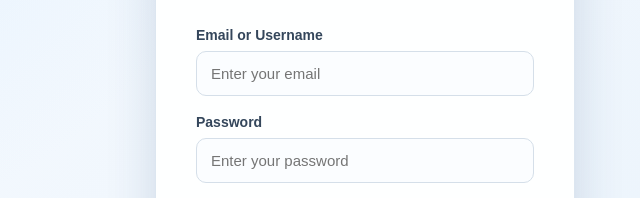
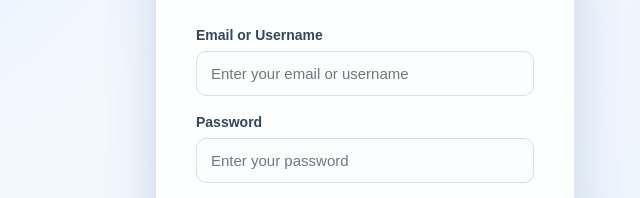
Before and after one commit to wangwnag956/student-management-system, a website: page login.html in a window 1280 px wide. Shown: the part 316-514 px from the top of the page, 275-915 px from the left. Drawn offline with Linux system fonts and the light colour scheme.

Commit message:
Update login.html

```diff
--- a/login.html
+++ b/login.html
@@ -20,7 +20,7 @@
         <input
           type="text"
           id="username"
-      placeholder="Enter your email"
+          placeholder="Enter your email or username"
           autocomplete="username"
           required
         >
@@ -38,6 +38,7 @@
       </div>
 
       <p id="loginMessage" class="form-message"></p>
+
       <button type="submit">Log in</button>
     </form>
 
```
Lines whose indentation alone changed are shown as unchanged.
